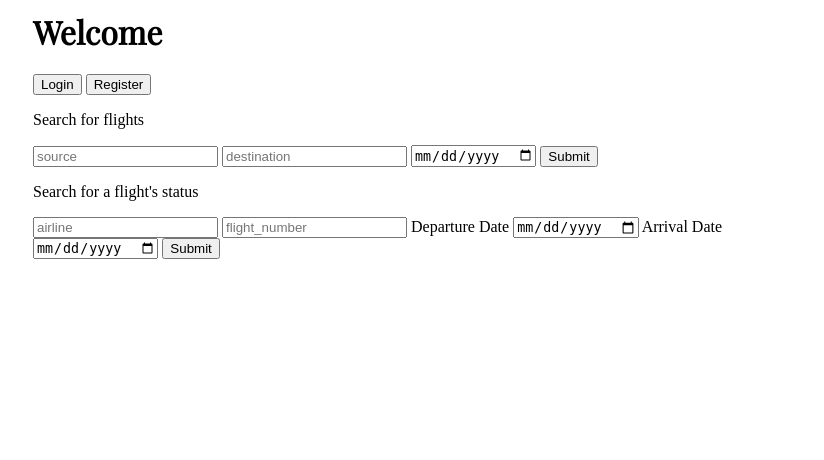
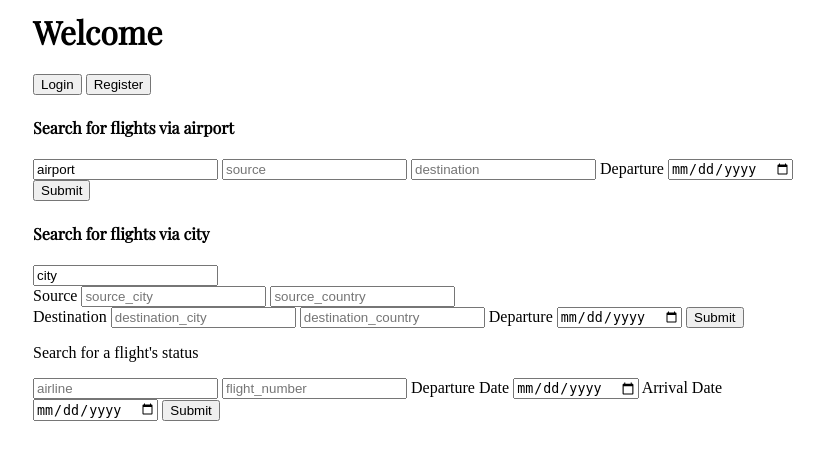
Before and after one commit to tc2965/databaseProject, a Flask app: page / in a window 1280 px wide. Shown: the top 460 px of the page, without its empty margins (223-1047 px from the left). Run offline with Flask 2, Linux system fonts and the light colour scheme.

Commit message:
update home page with airport search

```diff
--- a/app.py
+++ b/app.py
@@ -216,6 +216,8 @@ def viewMyUpcomingFlights():
 # 3. PURCHASE TICKETS
 @app.route('/purchase_tickets_preview', methods=['POST'])
 def purchaseTicketsPreview():
+    session.pop("error", None)
+    session.pop("purchaseStatus", None)
     purchase_preview = preview_purchase_parser.parse_args()
     source_airline = purchase_preview["airline_name"]
     source_flight = purchase_preview["flight_number"]
@@ -262,7 +264,6 @@ def purchaseTickets():
     success = dbmanager_customer.purchaseTicketsDict(purchase, sold_price, sold_price_return)
     purchased = []
     for tickets in success:
-        print(f"{tickets=}")
         status = tickets.get("success")
         if status:
             purchased.append(status)
@@ -270,7 +271,6 @@ def purchaseTickets():
             error = tickets.get("error", "Error handling ticket purchase. Please try again later")
             session.pop("purchaseStatus", None)
             session["error"] = error
-        print(f"{purchased=}")
 
     if purchased:
         session.pop("error", None)
--- a/templates/home.html
+++ b/templates/home.html
@@ -35,17 +35,39 @@
 <a href="/login"><button>Login</button></a>
 <a href="/register"><button>Register</button></a>
 
-<p>Search for flights</p>
+
+<h4>Search for flights via airport</h4>
 <form action="/flight/search/" method="POST">
+	<input type="text" name = "query_type" value="airport" readonly="readonly" required/>
 	<input type="text" name = "source" placeholder="source" required/>
 	<input type="text" name = "destination" placeholder="destination" required/>
+	<label>Departure</label>
 	<input type="date" id="departure_date" name="departure_date"
-	required>
+	   required>
 	<input type="submit" value = Submit />
 </form>
+
+<h4>Search for flights via city</h4>
+<form action="/flight/search/" method="POST">
+	<input type="text" name = "query_type" value="city" readonly="readonly" required/>
+	<br>
+	<label>Source</label>
+	<input type="text" name = "source_city" placeholder="source_city" required/>
+	<input type="text" name = "source_country" placeholder="source_country" required/>
+	<br>
+	<label>Destination</label>
+	<input type="text" name = "destination_city" placeholder="destination_city" required/>
+	<input type="text" name = "destination_country" placeholder="destination_country" required/>
+
+	<label>Departure</label>
+	<input type="date" id="departure_date" name="departure_date"
+	   required>
+	<input type="submit" value = Submit />
+</form>
+
 {% if flights%}
-<p><a href="/login">Login</a> or <a href="/register">Register</a> to purchase a flight<p>
 <p>View Flights</p>
+<p><a href="/login">Login</a> or <a href="/register">Register</a> to purchase a ticket </p>
 <table id="table">
 	<TR>
 		<TD>flight_number</TD>
@@ -59,7 +81,7 @@
 		<TD>status</TD>
 	</TR>
 	{% for flight in flights %}
-	<TR>
+	<TR class = "pick_flight">
 	   <TD>{{flight.flight_number}}</TD>
 	   <TD>{{flight.departure_date_time}}</TD>
 	   <TD>{{flight.airline_name}}</TD>
@@ -73,20 +95,21 @@
 	{% endfor %}
 </table>
 <button onclick="queryForRoundTrip()">Search For a Return Trip</button>
-{% endif%}
 
-{% if flights %}
+
 <p id="return_form">Search for return flights</p>
 <form id="return_form" action="/flight/search/return" method="POST">
 	<input id="return_form_source" type="text" name = "source" placeholder="source" required/>
 	<input id="return_form_destination" type="text" name = "destination" placeholder="destination" required/>
+	<label>Departure</label>
 	<input id="return_form_departure_date" type="date" name="departure_date"
 	   required>
 	<input type="submit" value = Submit />
 </form>
+{% endif%}
 {% if returnFlights%}
 <p>View {{airline}} Flights</p>
-<table id="table">
+<table id="table_return">
 	<TR>
 		<TD>flight_number</TD>
 		<TD>departure_date_time</TD>
@@ -99,7 +122,7 @@
 		<TD>status</TD>
 	</TR>
 	{% for flight in returnFlights %}
-	<TR>
+	<TR class = "pick_flight">
 	   <TD>{{flight.flight_number}}</TD>
 	   <TD>{{flight.departure_date_time}}</TD>
 	   <TD>{{flight.airline_name}}</TD>
@@ -112,7 +135,6 @@
 	</TR>
 	{% endfor %}
 </table>
-{% endif%}
 {% endif%}
 
 <p>Search for a flight's status</p>
--- a/utils/objectParsers.py
+++ b/utils/objectParsers.py
@@ -31,12 +31,6 @@ airport_parser.add_argument("country", type=str, location='form')
 airport_parser.add_argument("type", type=str, location='form')
 
 preview_purchase_parser = reqparse.RequestParser()
-preview_purchase_parser.add_argument("customer_email", type=str, location='form')
-preview_purchase_parser.add_argument("card_type", type=str, location='form')
-preview_purchase_parser.add_argument("card_number", type=str, location='form')
-preview_purchase_parser.add_argument("name_on_card", type=str, location='form')
-preview_purchase_parser.add_argument("card_expiration", type=str, location='form')
-
 preview_purchase_parser.add_argument("flight_number", type=str, location='form')
 preview_purchase_parser.add_argument("departure_date_time", type=str, location='form')
 preview_purchase_parser.add_argument("airline_name", type=str, location='form')
```
